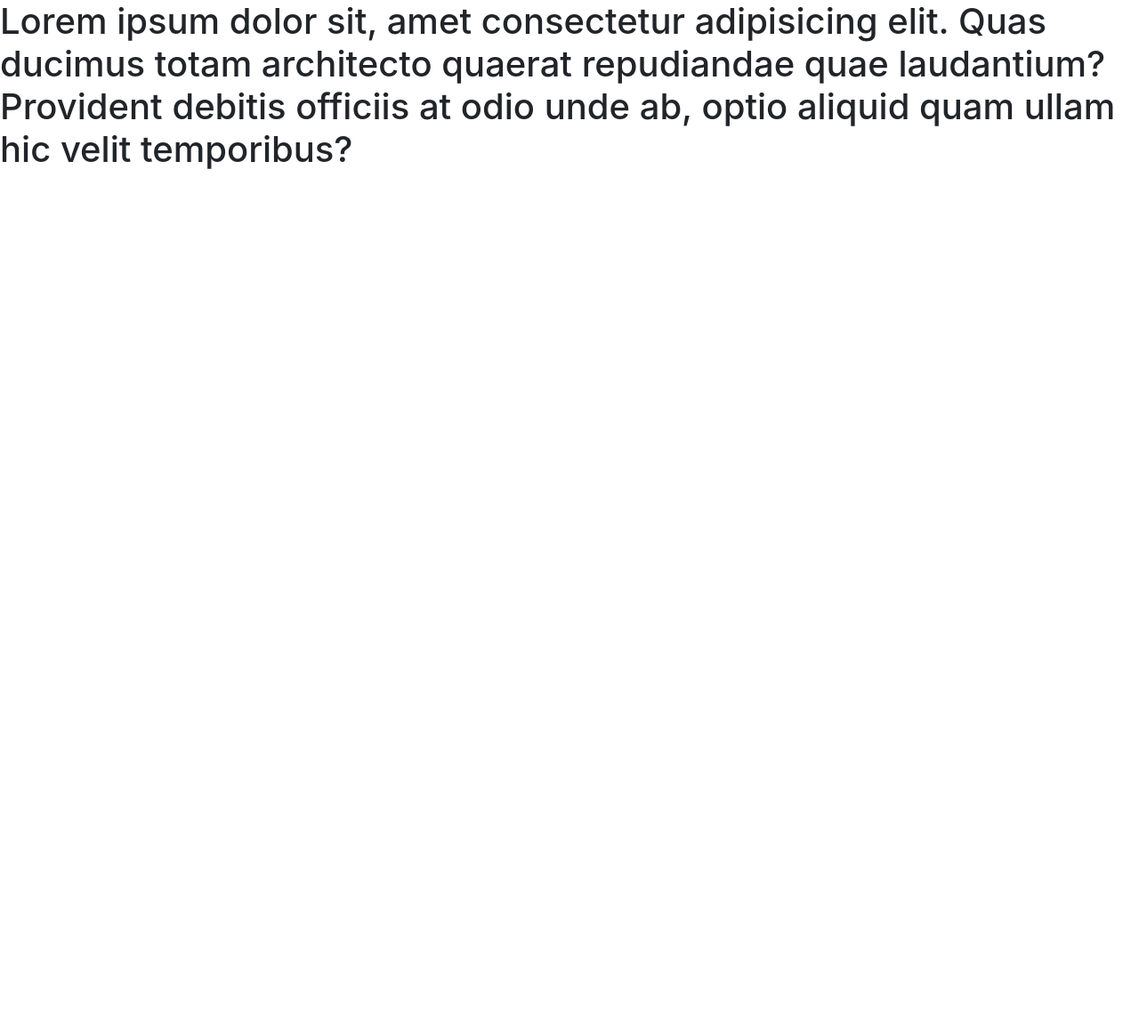
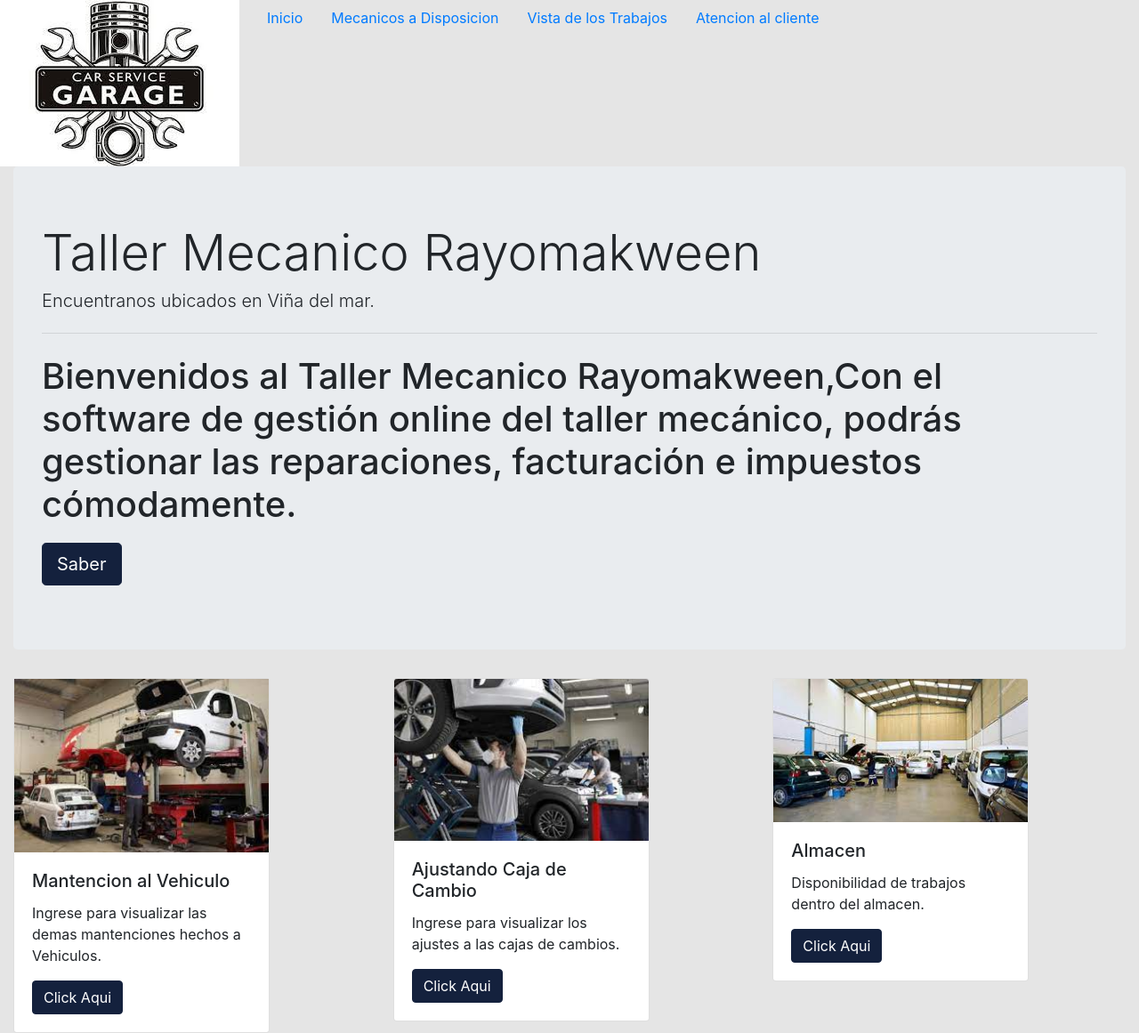
Before and after one commit to disepulvedaj/Proyecto-semestral, a plain HTML site: page index.html in a window 1280 px wide. Shown: the whole page at 89% size. Before the commit the page ends 800 px from the top, so only its background shows below. Drawn offline with Linux system fonts and the light colour scheme.

Commit message:
Ultimo cambio

```diff
--- a/css/miestilo.css
+++ b/css/miestilo.css
@@ -0,0 +1,8 @@
+body{
+    background-color:#E5E5E5;
+}
+.btn-primary {
+    color: #fff;
+    background-color: #14213D;
+    border-color: #14213D;
+  }
--- a/index.html
+++ b/index.html
@@ -4,10 +4,73 @@
     <meta charset="UTF-8">
     <meta http-equiv="X-UA-Compatible" content="IE=edge">
     <meta name="viewport" content="width=device-width, initial-scale=1.0">
-    <title>Talle Mecanico Rayomakween</title>
+    <title>Taller Mecanico Rayomakween</title>
     <link rel="stylesheet" href="css/bootstrap.css">
+    <link rel="stylesheet" href="css/miestilo.css">
 </head>
 <body>
-    <h1>Lorem ipsum dolor sit, amet consectetur adipisicing elit. Quas ducimus totam architecto quaerat repudiandae quae laudantium? Provident debitis officiis at odio unde ab, optio aliquid quam ullam hic velit temporibus?</h1>
+    <div class="container-fluid">
+        <div class="row">
+            <img src ="logo taller.jpg">
+            <div class="col"><ul class="nav">
+                <li class="nav-item">
+                  <a class="nav-link " href="#">Inicio</a>
+                </li>
+                <li class="nav-item">
+                  <a class="nav-link" href="#">Mecanicos a Disposicion</a>
+                </li>
+                <li class="nav-item">
+                  <a class="nav-link" href="#">Vista de los Trabajos</a>
+                </li>
+                <li class="nav-item">
+                  <a class="nav-link" href="#">Atencion al cliente</a>
+
+                </li>
+              </ul></div>
+
+
+        </div>
+        <div class="row">
+            <div class="col">
+                <div class="jumbotron">
+                    <h1 class="display-4">Taller Mecanico Rayomakween<h1>
+                    <p class="lead">Encuentranos ubicados en Viña del mar.</p>
+                    <hr class="my-4">
+                    <p>Bienvenidos al Taller Mecanico Rayomakween,Con el software de gestión online del taller mecánico, podrás gestionar las reparaciones, facturación e impuestos cómodamente.</p>
+                    <a class="btn btn-primary btn-lg" href="#" role="button">Saber </a>
+                  </div>
+
+            </div>
+        </div>
+        <div class="row">
+            <div class="col"><div class="card" style="width: 18rem;">
+                <img src="mecanico1.jpg"card-img-top" alt="...">
+                <div class="card-body">
+                  <h5 class="card-title">Mantencion al Vehiculo</h5>
+                  <p class="card-text">Ingrese para visualizar las demas mantenciones hechos a Vehiculos.</p>
+                  <a href="#" class="btn btn-primary">Click Aqui</a>
+                </div>
+              </div></div>
+            <div class="col"><div class="card" style="width: 18rem;">
+                <img src="mecanico2.jpg" class="card-img-top" alt="...">
+                <div class="card-body">
+                  <h5 class="card-title">Ajustando Caja de Cambio</h5>
+                  <p class="card-text">Ingrese para visualizar los ajustes a las cajas de cambios.</p>
+                  <a href="#" class="btn btn-primary">Click Aqui</a>
+                </div>
+              </div></div>
+            <div class="col"><div class="card" style="width: 18rem;">
+                <img src="mecanico3.jpg" class="card-img-top" alt="...">
+                <div class="card-body">
+                  <h5 class="card-title">Almacen</h5>
+                  <p class="card-text">Disponibilidad de trabajos dentro del almacen.</p>
+                  <a href="#" class="btn btn-primary">Click Aqui</a>
+                </div>
+              </div></div>
+
+        </div>
+    </div>
+
+
 </body>
 </html>
```
Also changed, not shown: css/bootstrap.css, logo taller.jpg (added), mecanico1.jpg (added), mecanico2.jpg (added), mecanico3.jpg (added).
